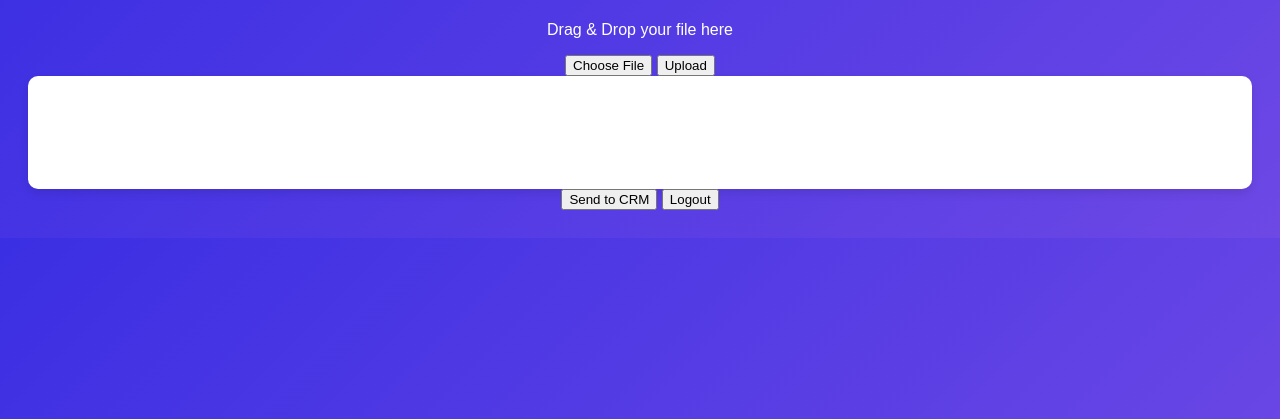
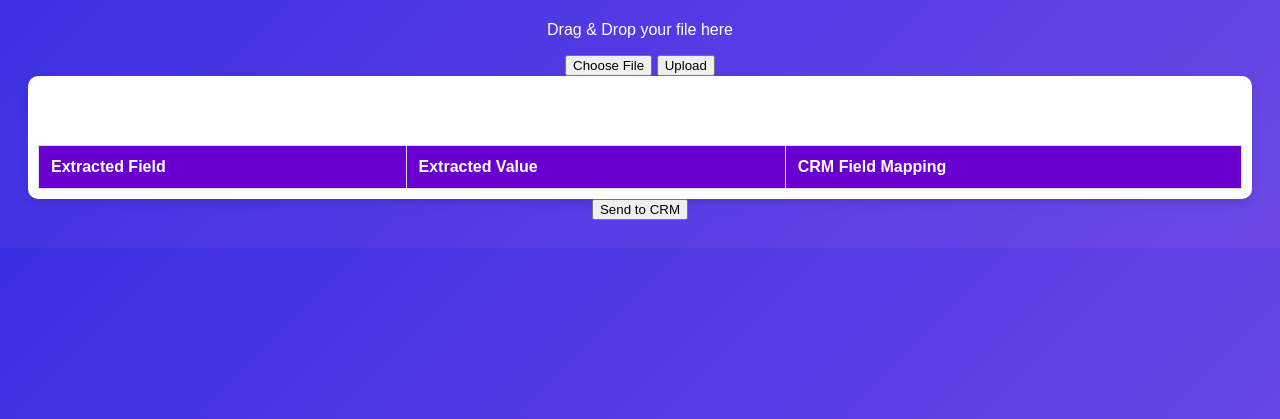
Before and after one commit to Cremattsd/goose-maverick, a Flask app: template templates/dashboard.html in a window 1280 px wide. Shown: the part 75-494 px from the top of the page. Run offline with Flask 3, Linux system fonts and the light colour scheme; the template is opened without the code that fills it, so the values that code supplies are empty.

Commit message:
Update dashboard.html

```diff
--- a/templates/dashboard.html
+++ b/templates/dashboard.html
@@ -21,8 +21,6 @@
         <!-- Extracted Data Display -->
         <div class="data-container">
             <h3>Extracted Data</h3>
-
-            {% if data %}
             <table>
                 <thead>
                     <tr>
@@ -39,86 +37,54 @@
                             <td>
                                 <select class="crm-field-dropdown">
                                     <option value="none">Select CRM Field</option>
-                                        <option value="property_name">Property Name</option>
-                                        <option value="address">Address</option>
-                                        <option value="city">City</option>
-                                        <option value="state">State</option>
-                                        <option value="price">Price</option>
-                                        <option value="cap_rate">Cap Rate</option>
-                                        <option value="units">Number of Units</option>
-                                        <option value="agent_name">Agent Name</option>
-                                        <option value="agent_phone">Agent Phone</option>
-                                        <option value="agent_email">Agent Email</option>
+                                    <option value="property_name" {% if key == "property_name" %}selected{% endif %}>Property Name</option>
+                                    <option value="address" {% if key == "address" %}selected{% endif %}>Address</option>
+                                    <option value="city" {% if key == "city" %}selected{% endif %}>City</option>
+                                    <option value="state" {% if key == "state" %}selected{% endif %}>State</option>
+                                    <option value="price" {% if key == "price" %}selected{% endif %}>Price</option>
+                                    <option value="cap_rate" {% if key == "cap_rate" %}selected{% endif %}>Cap Rate</option>
+                                    <option value="units" {% if key == "number_of_units" %}selected{% endif %}>Number of Units</option>
+                                    <option value="agent_name" {% if key == "agent_name" %}selected{% endif %}>Agent Name</option>
+                                    <option value="agent_phone" {% if key == "agent_phone" %}selected{% endif %}>Agent Phone</option>
+                                    <option value="agent_email" {% if key == "agent_email" %}selected{% endif %}>Agent Email</option>
                                 </select>
                             </td>
                         </tr>
                     {% endfor %}
                 </tbody>
             </table>
-            {% else %}
-                <p class="no-data">No data available. Upload a file to extract information.</p>
-            {% endif %}
         </div>
 
         <!-- Send Data to CRM -->
         <button id="sendToCRM">Send to CRM</button>
 
-        <!-- Logout -->
-        <button onclick="window.location.href='{{ url_for('logout') }}'">Logout</button>
-    </div>
-
         <script>
         document.addEventListener("DOMContentLoaded", function () {
-            const dropArea = document.getElementById("drop-area");
-            const fileInput = document.getElementById("fileInput");
-            const uploadButton = document.getElementById("uploadButton");
+            const sendToCRMButton = document.getElementById("sendToCRM");
 
-            dropArea.addEventListener("dragover", (event) => {
-                event.preventDefault();
-                dropArea.classList.add("drag-over");
+            sendToCRMButton.addEventListener("click", () => {
+                if (confirm("Are you sure you want to send this data to RealNex CRM?")) {
+                    fetch("/send-to-crm", {
+                        method: "POST",
+                        body: JSON.stringify({ data: collectedData }),
+                        headers: { "Content-Type": "application/json" }
+                    })
+                    .then(response => response.json())
+                    .then(result => {
+                        if (result.success) {
+                            alert("✅ Data successfully sent to CRM!");
+                        } else {
+                            alert("❌ Error sending data. Please try again.");
+                        }
+                    })
+                    .catch(error => {
+                        alert("❌ Network error. Please check your connection.");
+                        console.error(error);
                     });
-
-            dropArea.addEventListener("dragleave", () => {
-                dropArea.classList.remove("drag-over");
-            });
-
-            dropArea.addEventListener("drop", (event) => {
-                event.preventDefault();
-                dropArea.classList.remove("drag-over");
-
-                if (event.dataTransfer.files.length > 0) {
-                    fileInput.files = event.dataTransfer.files;
-                    uploadFile(fileInput.files[0]);
                 }
             });
-
-            uploadButton.addEventListener("click", () => {
-                if (fileInput.files.length > 0) {
-                    uploadFile(fileInput.files[0]);
-                } else {
-                    alert("Please select a file first!");
-                }
-            });
-
-            function uploadFile(file) {
-                let formData = new FormData();
-                formData.append("file", file);
-
-                fetch("/upload", {
-                    method: "POST",
-                    body: formData
-                })
-                .then(response => response.json())
-                .then(data => {
-                    if (data.error) {
-                        alert("Error: " + data.error);
-                    } else {
-                        location.reload(); // Refresh to display extracted data
-                    }
-                })
-                .catch(error => console.error("Upload Error:", error));
-            }
         });
         </script>
+    </div>
 </body>
 </html>
```
Lines whose indentation alone changed are shown as unchanged.
